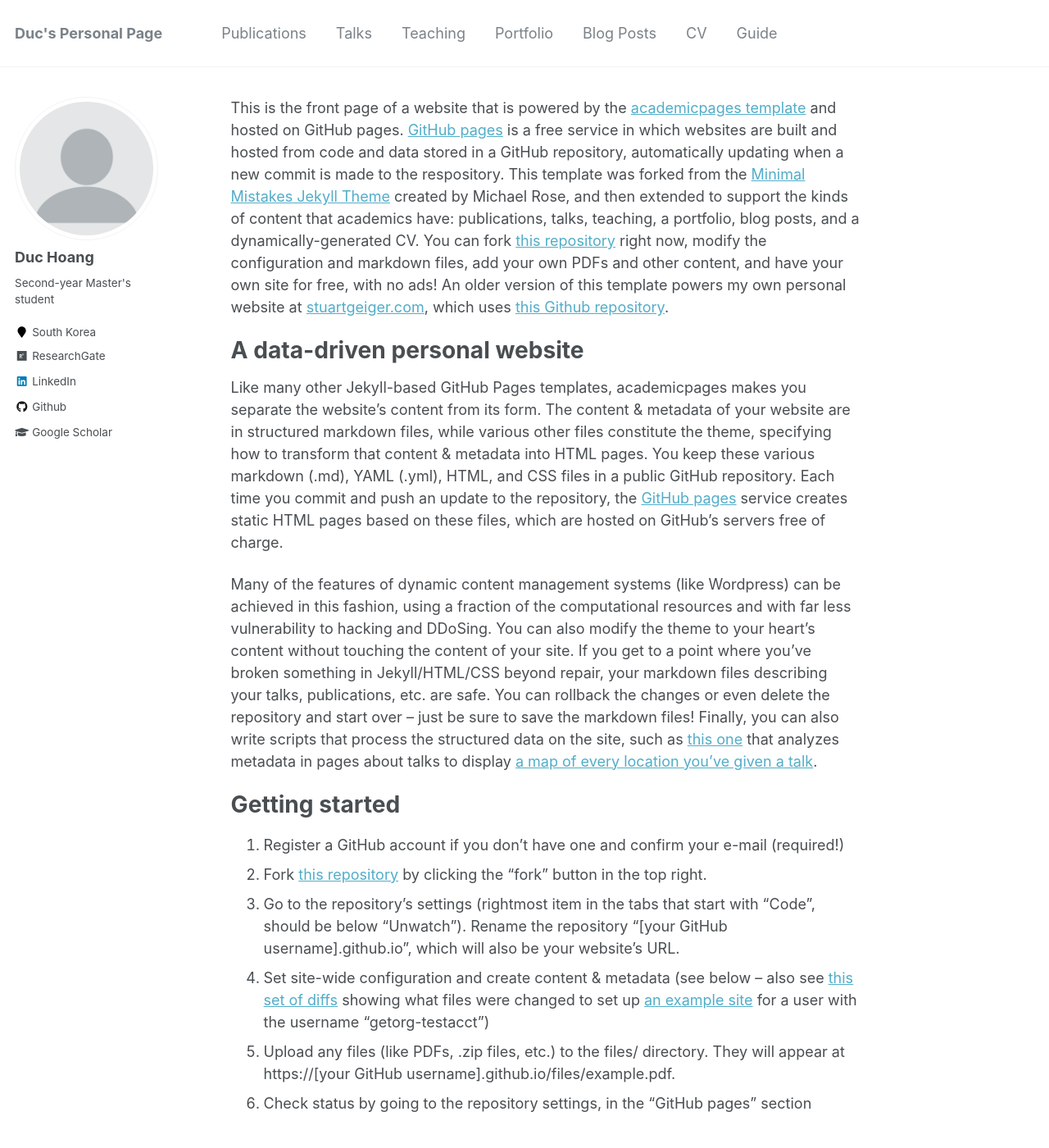
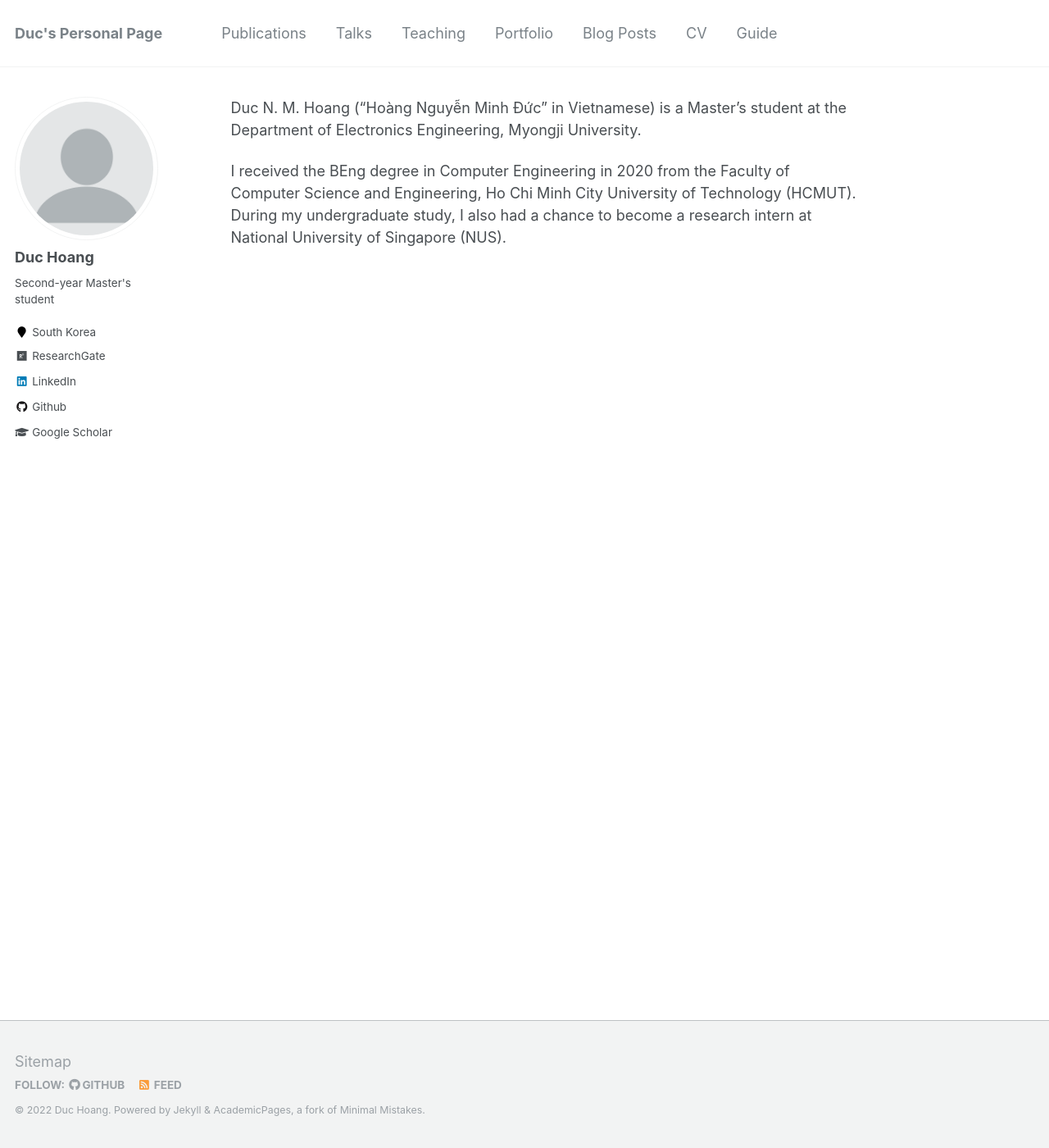
Before and after one commit to duchoang06/duchoang06.github.io, a Jekyll site: the page built from _pages/about.md, in a window 1280 px wide and 1400 px high. Shown: the whole window at 82% size. Built offline with Jekyll 4.4.1, drawn with Linux system fonts in a browser that asks for light colours; some of the changed text lies outside the part shown.

Commit message:
update bio

```diff
--- a/_layouts/single.html
+++ b/_layouts/single.html
@@ -26,6 +26,7 @@ layout: default
     <div class="page__inner-wrap">
       {% unless page.header.overlay_color or page.header.overlay_image %}
         <header>
+          <!-- this will delete the page.title from the first page -->
           <!-- {% if page.title %}<h1 class="page__title" itemprop="headline">{{ page.title | markdownify | remove: "<p>" | remove: "</p>" }}</h1>{% endif %} -->
           {% if page.read_time %}
             <p class="page__meta"><i class="fa fa-clock-o" aria-hidden="true"></i> {% include read-time.html %}</p>
--- a/_pages/about.md
+++ b/_pages/about.md
@@ -8,9 +8,12 @@ redirect_from:
   - /about.html
 ---
 
-This is the front page of a website that is powered by the [academicpages template](https://github.com/academicpages/academicpages.github.io) and hosted on GitHub pages. [GitHub pages](https://pages.github.com) is a free service in which websites are built and hosted from code and data stored in a GitHub repository, automatically updating when a new commit is made to the respository. This template was forked from the [Minimal Mistakes Jekyll Theme](https://mmistakes.github.io/minimal-mistakes/) created by Michael Rose, and then extended to support the kinds of content that academics have: publications, talks, teaching, a portfolio, blog posts, and a dynamically-generated CV. You can fork [this repository](https://github.com/academicpages/academicpages.github.io) right now, modify the configuration and markdown files, add your own PDFs and other content, and have your own site for free, with no ads! An older version of this template powers my own personal website at [stuartgeiger.com](http://stuartgeiger.com), which uses [this Github repository](https://github.com/staeiou/staeiou.github.io).
+Duc N. M. Hoang ("Hoàng Nguyễn Minh Đức" in Vietnamese) is a Master's student at the Department of Electronics Engineering, Myongji University.
 
-A data-driven personal website
+I received the BEng degree in Computer Engineering in 2020 from the Faculty of Computer Science and Engineering, Ho Chi Minh City University of Technology (HCMUT). During my undergraduate study, I also had a chance to become a research intern at National University of Singapore (NUS).
+
+
+<!-- A data-driven personal website
 ======
 Like many other Jekyll-based GitHub Pages templates, academicpages makes you separate the website's content from its form. The content & metadata of your website are in structured markdown files, while various other files constitute the theme, specifying how to transform that content & metadata into HTML pages. You keep these various markdown (.md), YAML (.yml), HTML, and CSS files in a public GitHub repository. Each time you commit and push an update to the repository, the [GitHub pages](https://pages.github.com/) service creates static HTML pages based on these files, which are hosted on GitHub's servers free of charge.
 
@@ -47,4 +50,4 @@ Example: editing a markdown file for a talk
 
 For more info
 ------
-More info about configuring academicpages can be found in [the guide](https://academicpages.github.io/markdown/). The [guides for the Minimal Mistakes theme](https://mmistakes.github.io/minimal-mistakes/docs/configuration/) (which this theme was forked from) might also be helpful.
+More info about configuring academicpages can be found in [the guide](https://academicpages.github.io/markdown/). The [guides for the Minimal Mistakes theme](https://mmistakes.github.io/minimal-mistakes/docs/configuration/) (which this theme was forked from) might also be helpful. -->
```
